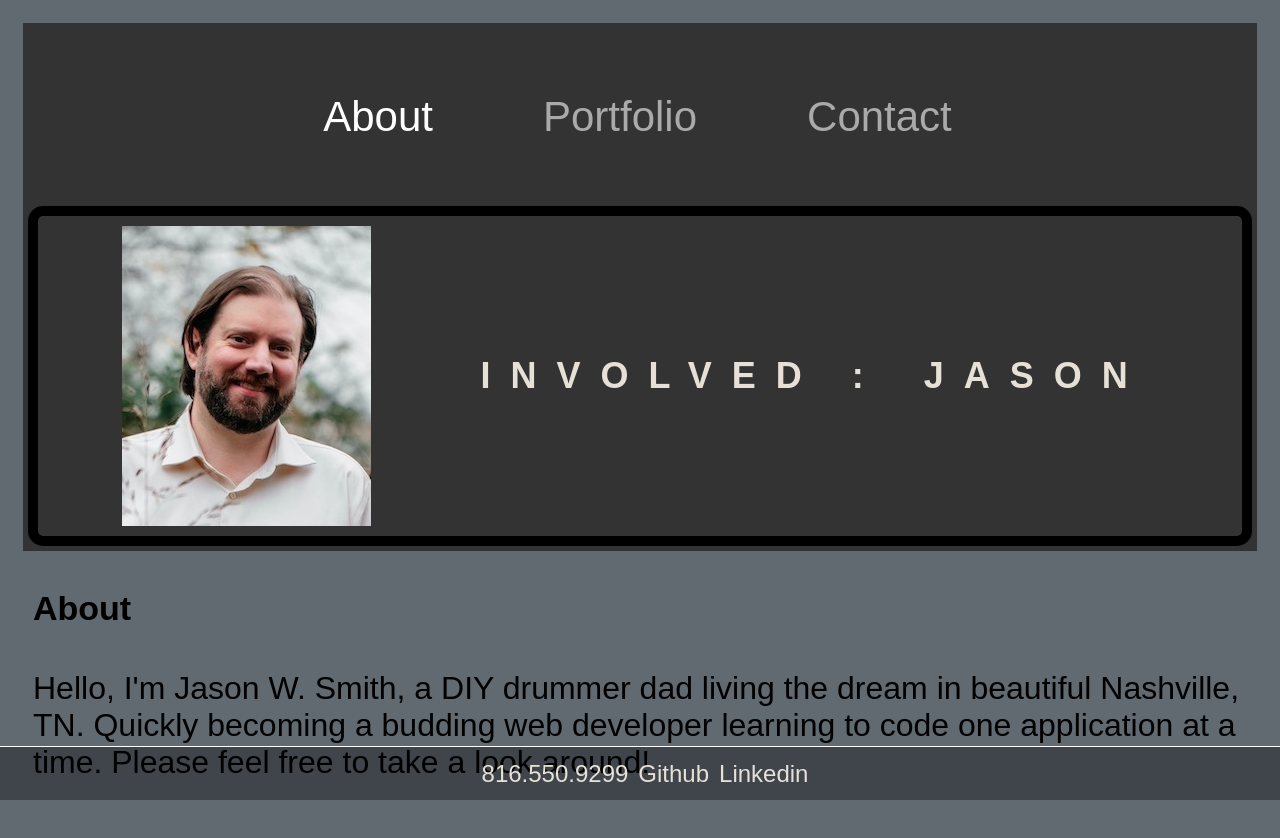
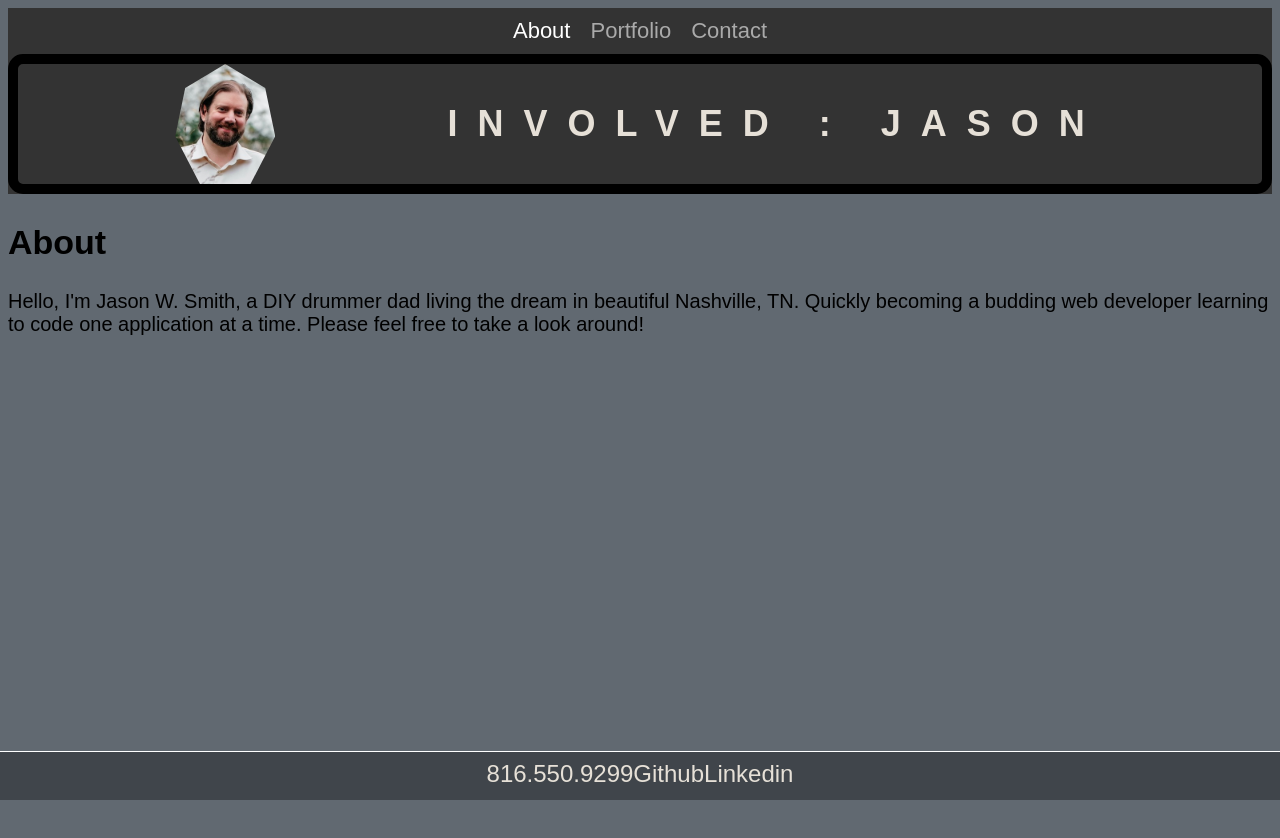
Before and after one commit to Jasonwesleysmith/involved-jason-react-portfolio, a React (Create React App) app in the folder client/: page / in a window 1280 px wide. Shown: the top 838 px of the page. After the commit the page ends 800 px from the top, so only its background shows below. Built offline with nearby package versions, Linux system fonts and the light colour scheme; the HTML template or start-up script is replaced by a standard one.

Commit message:
font styles adjusted

```diff
--- a/client/src/App.css
+++ b/client/src/App.css
@@ -1,6 +1,4 @@
-* {
-  padding: 5px;
-}
+
 /* general html styling */
 html {
   font-family: sans-serif;
@@ -66,8 +64,8 @@ ul {
 }
 
 li {
-  margin: 50px;
-  font-size: 42px;
+  margin: 10px;
+
 }
 
 .involvedTitle {
@@ -81,6 +79,7 @@ li {
 
 .navLink {
   cursor : pointer;
+  font-size: 22px;
 }
 
 .photo-greeting {
@@ -91,10 +90,9 @@ li {
   border-radius: 15px;
 }
 
-.placeholder-image {
-  width: 424px;
-  height: 220px;
-  background-color: steelblue;
+.profile-picture {
+  width: 100px;
+  clip-path: polygon(50% 0%, 90% 20%, 100% 60%, 75% 100%, 25% 100%, 0% 60%, 10% 20%);
 }
 
 #about, #my-work, #content, .article, #contact {
@@ -118,6 +116,10 @@ li {
 
 .contactSection {
   padding-left: 30px;
+}
+
+.bio {
+  font-size: 20px;
 }
 
 #contact-links {
--- a/client/src/components/About/index.js
+++ b/client/src/components/About/index.js
@@ -4,7 +4,7 @@ const About = () => {
 return (
     <section>
         <h2>About</h2>
-        <p>Hello, I'm Jason W. Smith, a DIY drummer dad living the dream in beautiful Nashville, TN.  Quickly becoming a budding web developer learning to code one application at a time.  Please feel free to take a look around!</p>
+        <p className="bio">Hello, I'm Jason W. Smith, a DIY drummer dad living the dream in beautiful Nashville, TN.  Quickly becoming a budding web developer learning to code one application at a time.  Please feel free to take a look around!</p>
     </section>
     )
 }
--- a/client/src/components/Header/index.js
+++ b/client/src/components/Header/index.js
@@ -16,8 +16,8 @@ const Header = ({page, setPage}) => {
                     </li>
                 </ul>
             </nav>
-            <section class="photo-greeting">
-            <img src="/images/Me2.jpeg" alt="Jason is smiling and being awesome"/>
+            <section className="photo-greeting">
+            <img className="profile-picture" src="/images/Me2.jpeg" alt="Jason is smiling and being awesome"/>
             <h1>
                 <a href="/images/Me.jpeg"><span className="involvedTitle">Involved</span><span className="involvedTitle">Jason</span></a>
             </h1>
--- a/client/src/components/Portfolio/index.js
+++ b/client/src/components/Portfolio/index.js
@@ -39,12 +39,7 @@ const Portfolio = () => {
       link: "https://morning-dusk-36921.herokuapp.com/",
       image: "/images/budgettracker.png"
     },
-    {
-      name: "Budget Tracker",
-      repo: "https://github.com/Jasonwesleysmith/budget-tracker",
-      link: "https://morning-dusk-36921.herokuapp.com/",
-      image: "/images/budgettracker.png"
-    }
+
   ]
   return (
       <section id="my-work">
```
